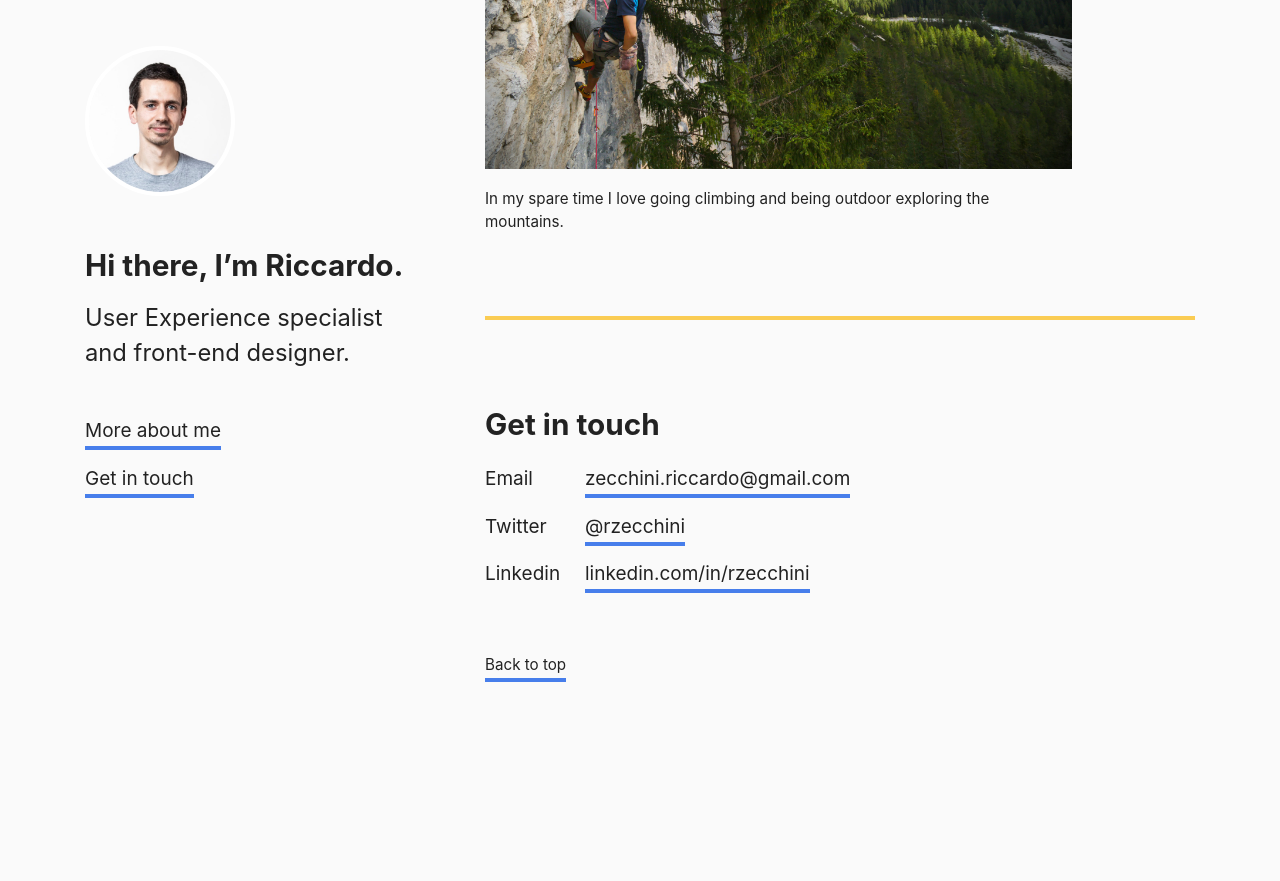
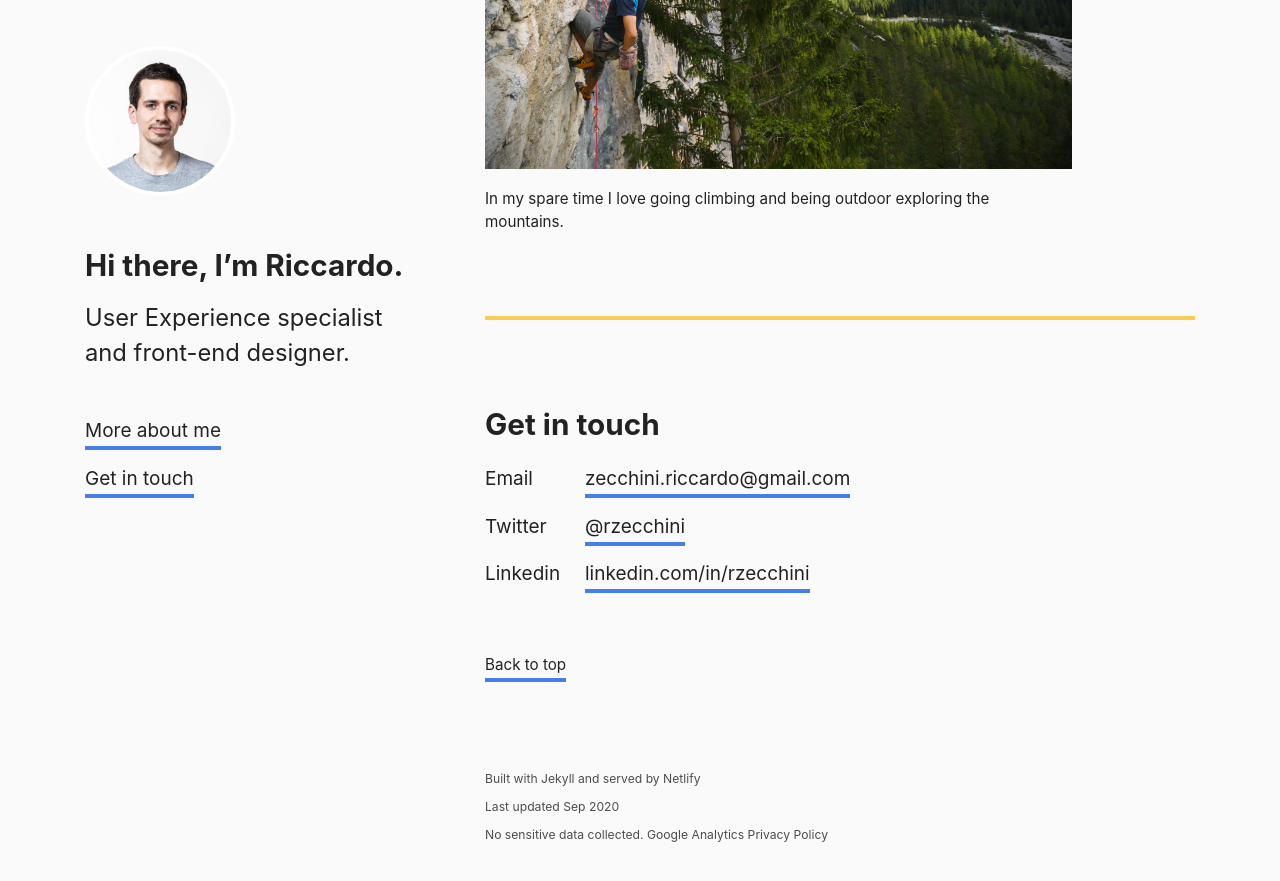
Before and after one commit to rzecchini/riccardozecchini.com, a Jekyll site: the page built from index.md, in a window 1280 px wide and 900 px high, scrolled down 4647 px. Shown: the top 881 px of the window. Built offline with Jekyll 4.4.1, drawn with Linux system fonts in a browser that asks for light colours; before the commit the page ends 5397 px from its top, so only the background shows below that.

Commit message:
add ga privacy

```diff
--- a/_layouts/2020.html
+++ b/_layouts/2020.html
@@ -276,8 +276,15 @@
                 </tbody>
               </table>
             </div>
-            <div class="text-sm pt-5 pb-7">
+            <div class="text-sm pt-5 pb-5">
               <a href="#start">Back to top</a>
+            </div>
+            <div class="text-xs pt-5 pb-5">
+              <ul class="p-0" style="list-style-type: none;opacity:.8">
+                <li>Built with Jekyll and served by Netlify</li>
+                <li>Last updated Sep 2020</li>
+                <li>No sensitive data collected. <a style="border:0" href="/privacy-policy">Google Analytics Privacy Policy</a></li>
+              </ul>
             </div>
           </div>
         </div>
```
Also changed, not shown: _layouts/privacy.html (added, +64 -0 lines), privacy-policy.md (added, +4 -0 lines).
